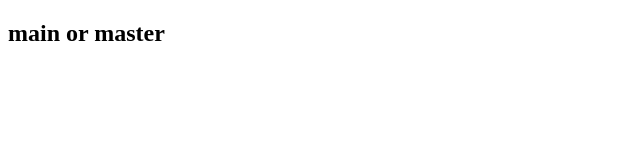
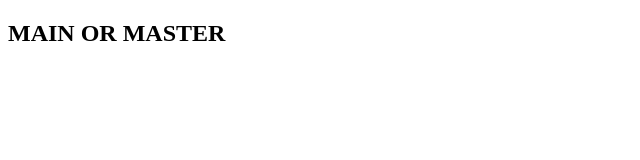
Before and after one commit to AmrasHameed/testing, a plain HTML site: page index.html in a window 1280 px wide. Shown: the whole page, without its empty margins (0-640 px from the left). Drawn offline with Linux system fonts and the light colour scheme.

Commit message:
Testing Phase

```diff
--- a/index.html
+++ b/index.html
@@ -6,6 +6,6 @@
     <title>Document</title>
 </head>
 <body>
-    <h2>main or master</h2>
+    <h2>MAIN OR MASTER</h2>
 </body>
 </html>
```
